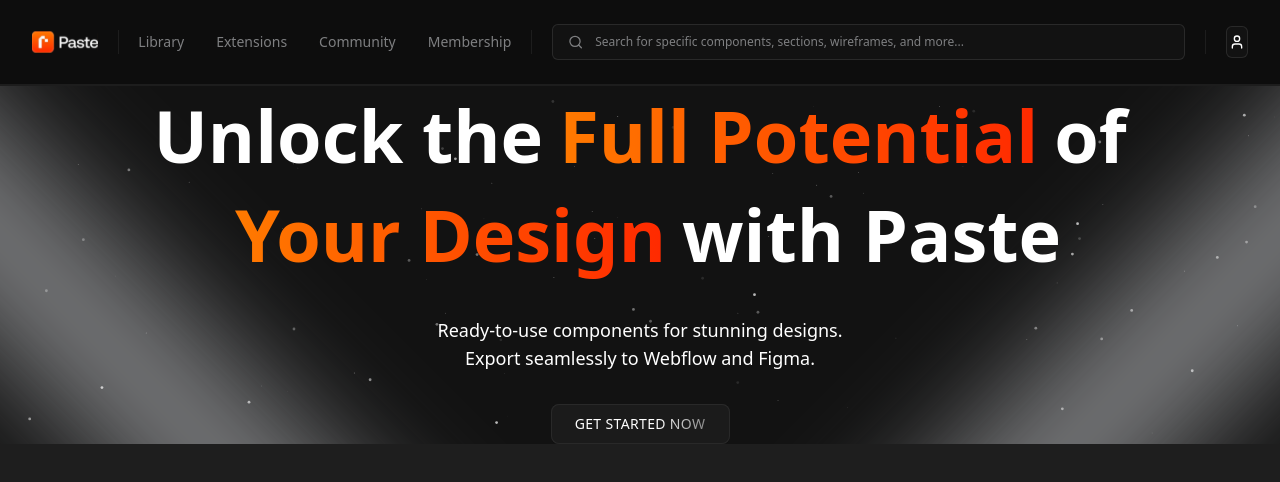
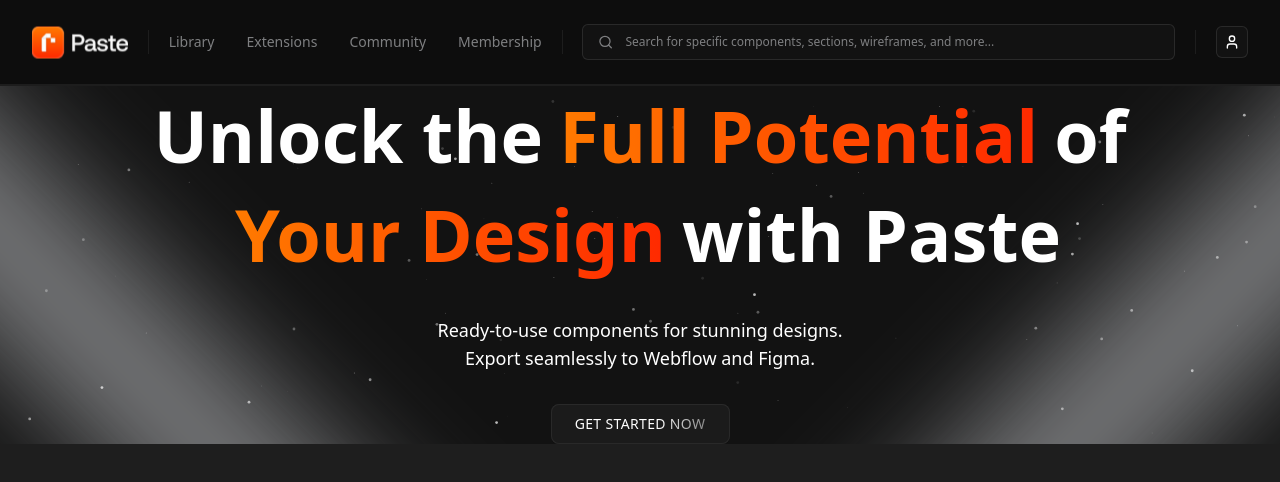
Before and after one commit to AlexDDevv/Ui-Library-Spikes, a Next.js app: page / in a window 1280 px wide. Shown: the top 482 px of the page. Built offline with nearby package versions, Linux system fonts and the light colour scheme.

Commit message:
📱 Responsive for Header

```diff
--- a/src/app/components/Header.tsx
+++ b/src/app/components/Header.tsx
@@ -18,13 +18,13 @@ export default function Header() {
     };
 
     return (
-        <header className="bg-bgContainer flex items-center justify-between gap-x-5 px-8 py-6 w-full border-b-2 border-border relative">
-            <Link href={"/"} className="cursor-pointer">
+        <header className="bg-bgContainer flex items-center justify-between gap-x-5 px-8 py-6 w-full border-b-2 border-border relative max-sm:px-5 max-sm:py-4">
+            <Link href={"/"} className="cursor-pointer min-w-24 max-sm:min-w-14">
                 <Image src={logo} alt="Logo de la marque" />
             </Link>
-            <div className="w-[1px] h-6 bg-border"></div>
+            <div className="w-[1px] h-6 bg-border max-lg:hidden"></div>
             <nav>
-                <ul className="flex items-center gap-x-8">
+                <ul className="flex items-center gap-x-8 max-sm:gap-x-5">
                     {data.navLink.map((item) => (
                         <Link
                             href={item.href}
@@ -32,30 +32,30 @@ export default function Header() {
                             className={`${pathname === item.href
                                 ? "text-white"
                                 : "text-grayText"
-                                } text-sm transition-colors duration-200 ease-in-out cursor-pointer hover:text-white`}
+                                } text-sm transition-colors duration-200 ease-in-out cursor-pointer hover:text-white max-sm:text-xs max-mobile:text-[10px]`}
                         >
                             {item.content}
                         </Link>
                     ))}
                 </ul>
             </nav>
-            <div className="w-[1px] h-6 bg-border"></div>
-            <div className="bg-bgHero max-w-[680px] w-9/12 flex items-center py-2.5 px-4 rounded-md shadow-forCard gap-x-3">
+            <div className="w-[1px] h-6 bg-border max-lg:hidden"></div>
+            <div className="bg-bgHero max-w-[680px] w-9/12 flex items-center py-2.5 px-4 rounded-md shadow-forCard gap-x-3 max-lg:hidden">
                 <Search className="h-4 w-4 text-grayText cursor-pointer" />
                 <input
                     type="text"
                     id="search"
                     name="seach"
                     placeholder="Search for specific components, sections, wireframes, and more..."
-                    className="bg-transparent w-full text-grayText text-xs outline-none placeholder:text-grayText"
+                    className="bg-transparent w-full text-grayText text-xs outline-none placeholder:text-grayText placeholder-shown:text-ellipsis"
                 />
             </div>
-            <div className="w-[1px] h-6 bg-border"></div>
+            <div className="w-[1px] h-6 bg-border max-lg:hidden max-"></div>
             <div
-                className="bg-bgHero h-8 w-8 rounded-md shadow-forCard flex items-center justify-center cursor-pointer transition-shadow duration-200 ease-in-out hover:shadow-forCardHover z-[230]"
+                className="bg-bgHero h-8 w-8 min-w-8 rounded-md shadow-forCard flex items-center justify-center cursor-pointer transition-shadow duration-200 ease-in-out hover:shadow-forCardHover z-[230] max-sm:h-6 max-sm:min-w-6 max-sm:w-6"
                 onClick={handleShowMenu}
             >
-                <User className="text-white h-4 w-4" />
+                <User className="text-white h-4 w-4 max-sm:h-3 max-sm:w-3" />
             </div>
             <AnimatePresence>
                 {showMenu && <UserMenu showMenu={showMenu} />}
```
